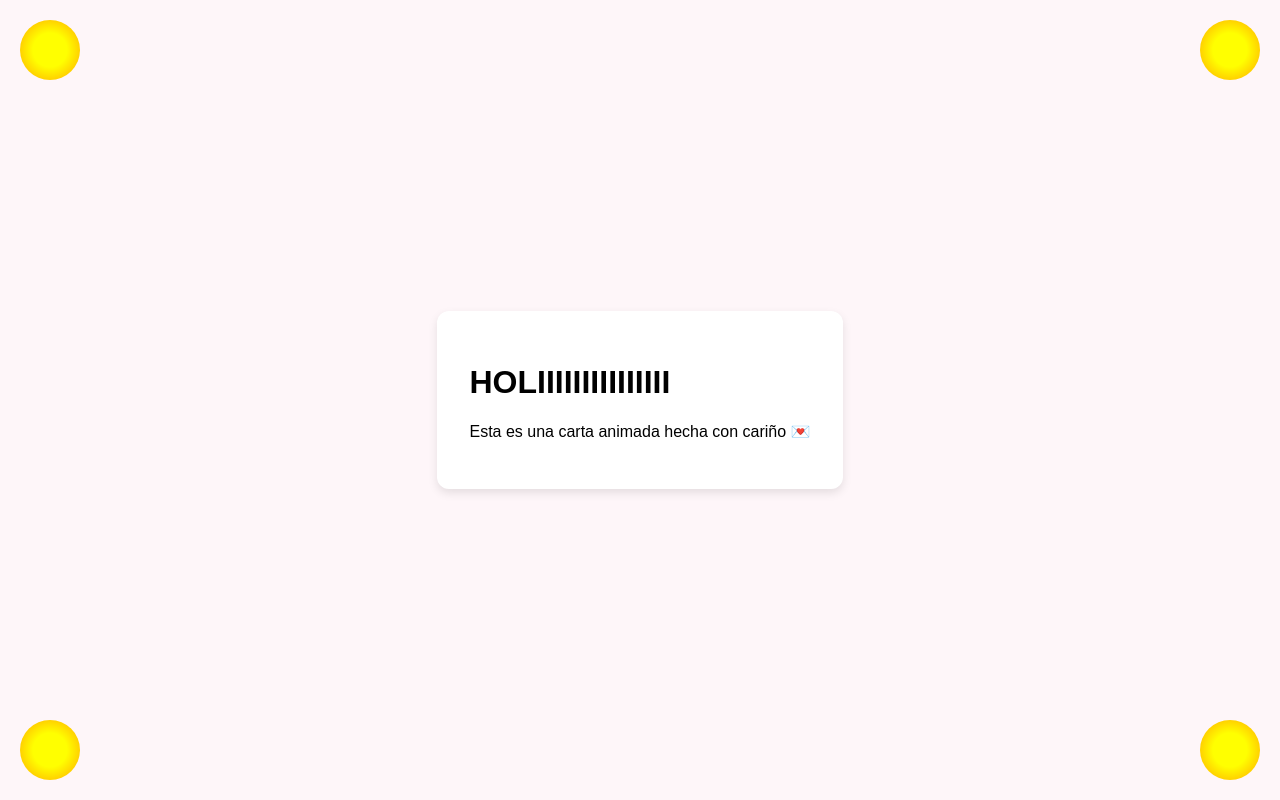
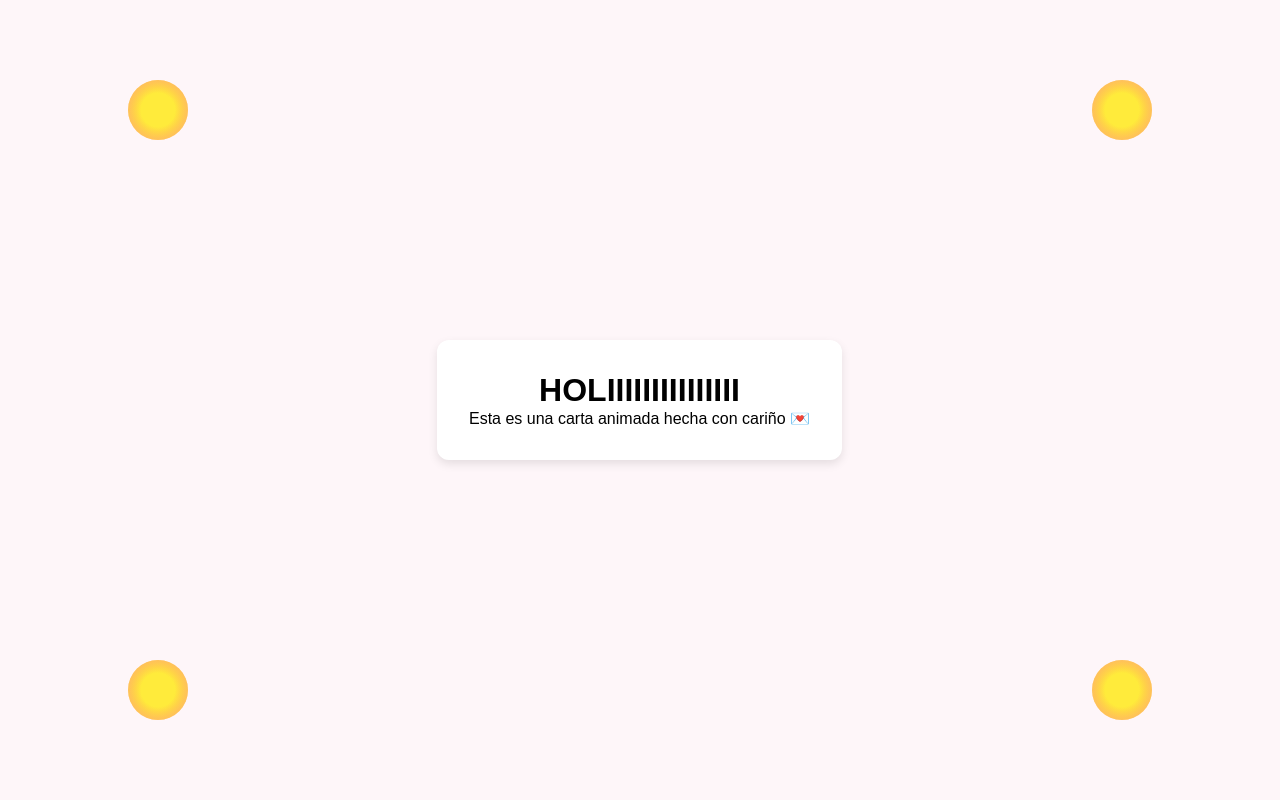
Before and after one commit to jesus-fd/cara-najibi, a plain HTML site: page index.html in a window 1280 px wide. Drawn offline with Linux system fonts and the light colour scheme.

Commit message:
Update estilo.css

```diff
--- a/estilo.css
+++ b/estilo.css
@@ -1,6 +1,11 @@
-body {
+/* Reset básico */
+* {
   margin: 0;
   padding: 0;
+  box-sizing: border-box;
+}
+
+body {
   font-family: Arial, sans-serif;
   height: 100vh;
   background-color: #fef6f9;
@@ -11,13 +16,16 @@ body {
   overflow: hidden;
 }
 
+/* Estilos de la carta */
 .carta {
   padding: 2rem;
   background-color: white;
   border-radius: 12px;
-  box-shadow: 0 4px 10px rgba(0,0,0,0.1);
-  animation: aparecer 1s ease-out;
-  z-index: 1;
+  box-shadow: 0 4px 10px rgba(0, 0, 0, 0.1);
+  animation: aparecer 1s ease-out forwards;
+  text-align: center;
+  z-index: 10; /* Asegura que esté sobre las flores */
+  max-width: 80%; /* Para responsive */
 }
 
 @keyframes aparecer {
@@ -31,20 +39,35 @@ body {
   }
 }
 
-.flores .flor {
+/* Estilos de las flores */
+.flor {
   width: 60px;
   height: 60px;
+  position: absolute;
+  background: radial-gradient(circle, #ffeb3b 40%, #ff9800 100%);
   border-radius: 50%;
-  background: radial-gradient(circle, yellow 40%, orange 100%);
-  position: absolute;
   animation: girar 10s linear infinite;
+  z-index: 1;
 }
 
-.flor1 { top: 20px; left: 20px; }
-.flor2 { top: 20px; right: 20px; }
-.flor3 { bottom: 20px; left: 20px; }
-.flor4 { bottom: 20px; right: 20px; }
+/* Pétalos simulados con pseudoelementos */
+.flor::before {
+  content: "";
+  position: absolute;
+  width: 100%;
+  height: 100%;
+  background: radial-gradient(circle, transparent 40%, rgba(255, 192, 203, 0.7) 100%);
+  border-radius: 50%;
+  transform: rotate(45deg);
+}
 
+/* Posiciones de las flores */
+.flor1 { top: 10%; left: 10%; }
+.flor2 { top: 10%; right: 10%; }
+.flor3 { bottom: 10%; left: 10%; }
+.flor4 { bottom: 10%; right: 10%; }
+
+/* Animación de giro */
 @keyframes girar {
   from { transform: rotate(0deg); }
   to { transform: rotate(360deg); }
```
